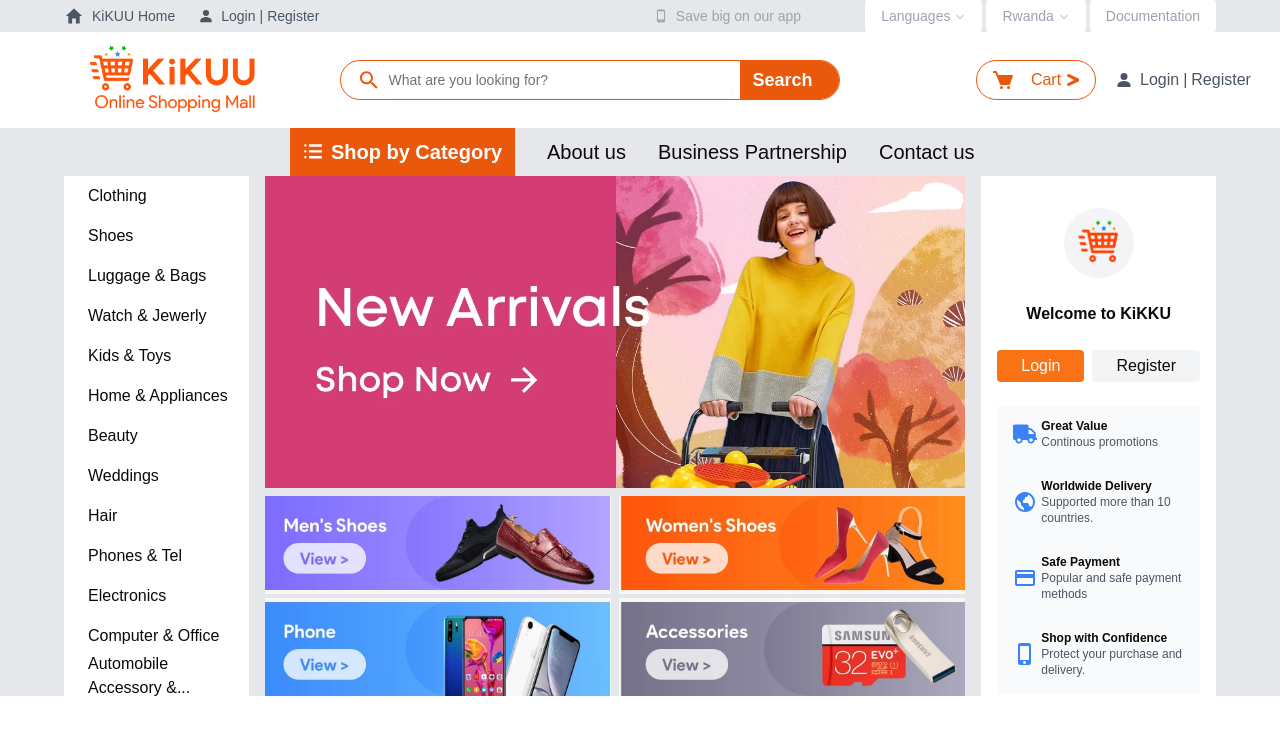
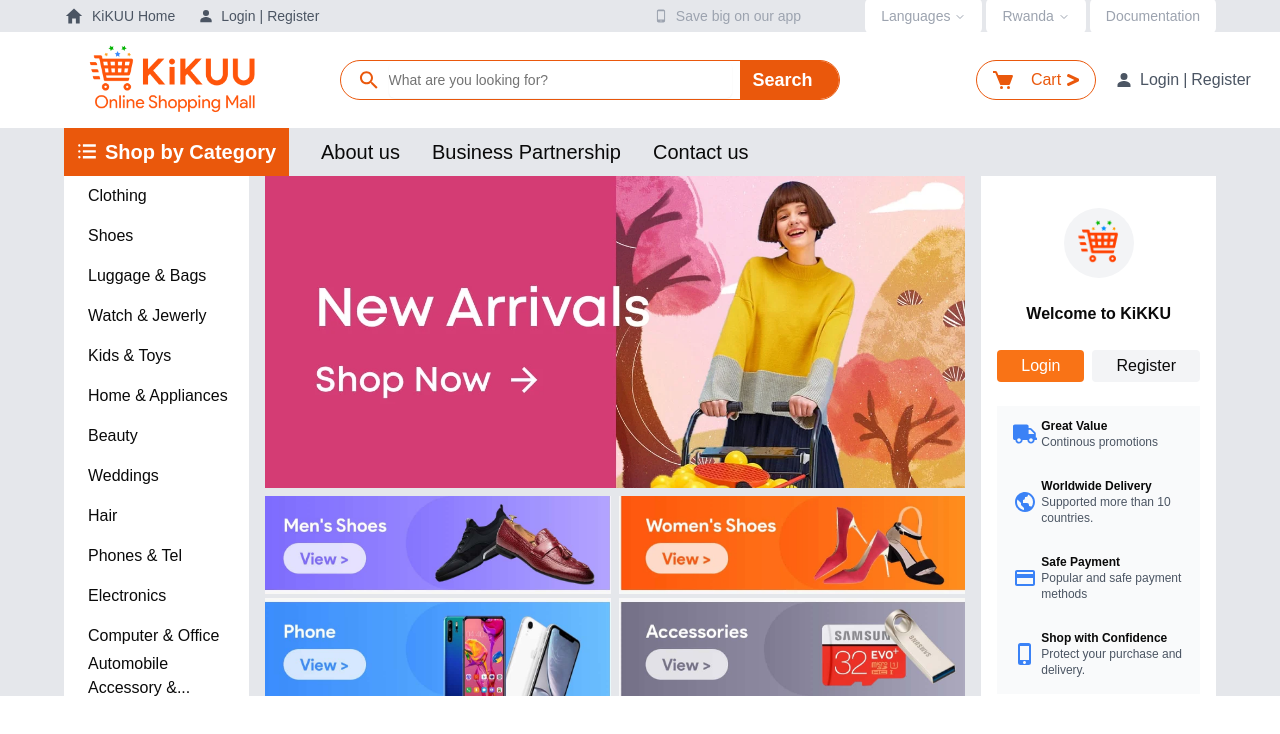
Before and after one commit to Cyiza2001/kikuu-shop, a Next.js app: page / in a window 1280 px wide. Shown: the top 734 px of the page. Built offline with nearby package versions, Linux system fonts and the light colour scheme.

Commit message:
changed the props in section3

```diff
--- a/src/app/Header2.tsx
+++ b/src/app/Header2.tsx
@@ -1,7 +1,7 @@
 import { TfiMenuAlt } from "react-icons/tfi";
 const Header2 = ()=>{
     return(
-        <div className="flex flex-row w-full justify-center  ">
+        <div className="flex flex-row w-full justify-center lg:justify-start px-4 lg:px-16 ">
         <div className="flex flex-row h-12 sm:w-[700px] w-[380px] md:gap-8 gap-4 ">
              <div className="bg-orange-600 text-white flex flex-row gap-2  items-center font-bold justify-center md:text-xl text-xs w-[225px]  ">
         <TfiMenuAlt />
--- a/src/app/Section3.tsx
+++ b/src/app/Section3.tsx
@@ -110,8 +110,8 @@
     {
     stuff.map((item, i)=>
       (
-        <div className="bg-gray-50 pl-4 py-3 text-xs">
-          <div className="flex flex-row gap-1 items-center mb-1 " key={i}>
+        <div className="bg-gray-50 pl-4 py-3 text-xs" key={i}>
+          <div className="flex flex-row gap-1 items-center mb-1 " >
            <div className="text-blue-500 text-2xl">{item.icon}</div>
            <div className="flex flex-col ">
             <p className="font-bold">{item.title}</p>
```
